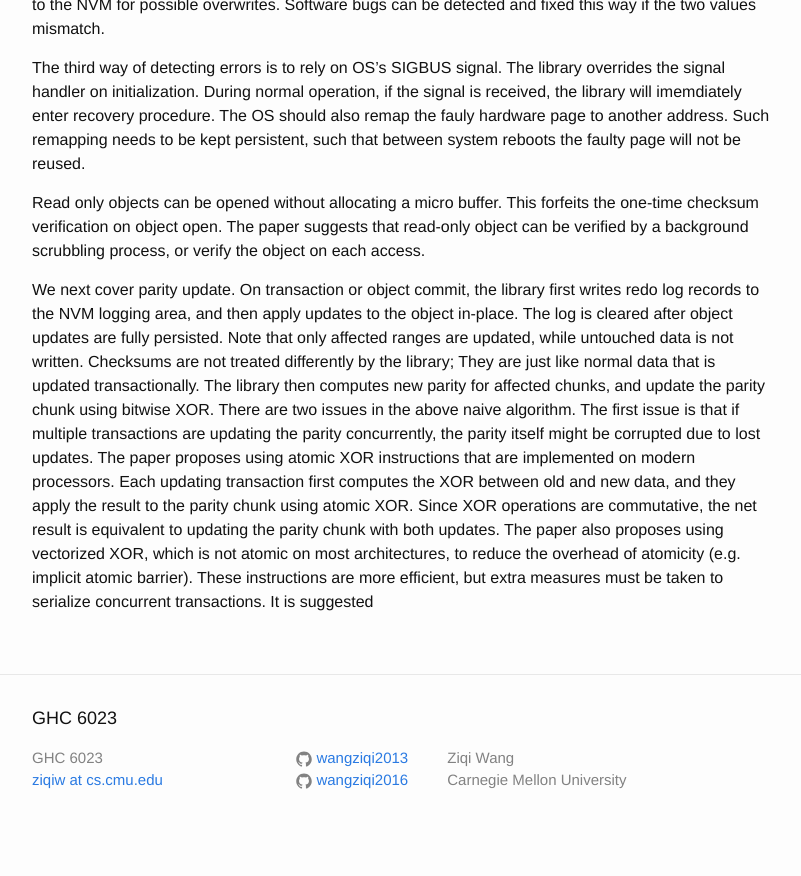
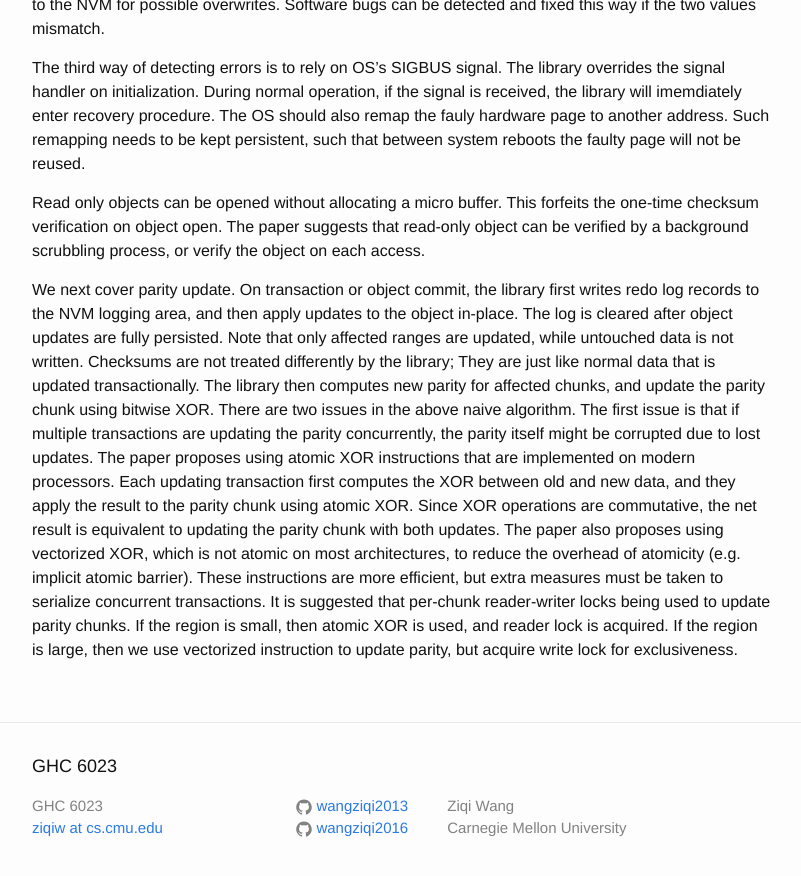
Before and after one commit to wangziqi2013/wangziqi2013.github.io, a Jekyll site: the page built from _posts/2020-02-05-pangolin.markdown, in a window 1280 px wide and 900 px high, scrolled down 1974 px. Shown: the top 876 px of the window, without its empty margins (238-1039 px from the left). Built offline with Jekyll 4.4.1, drawn with Linux system fonts in a browser that asks for light colours; before the commit the page ends 2826 px from its top, so only the background shows below that.

Commit message:
Finish XOR

```diff
--- a/_posts/2020-02-05-pangolin.markdown
+++ b/_posts/2020-02-05-pangolin.markdown
@@ -90,4 +90,6 @@ updating transaction first computes the XOR between old and new data, and they a
 using atomic XOR. Since XOR operations are commutative, the net result is equivalent to updating the parity chunk with
 both updates. The paper also proposes using vectorized XOR, which is not atomic on most architectures, to reduce the
 overhead of atomicity (e.g. implicit atomic barrier). These instructions are more efficient, but extra measures must be
-taken to serialize concurrent transactions. It is suggested
+taken to serialize concurrent transactions. It is suggested that per-chunk reader-writer locks being used to update parity
+chunks. If the region is small, then atomic XOR is used, and reader lock is acquired. If the region is large, then we
+use vectorized instruction to update parity, but acquire write lock for exclusiveness.
```
